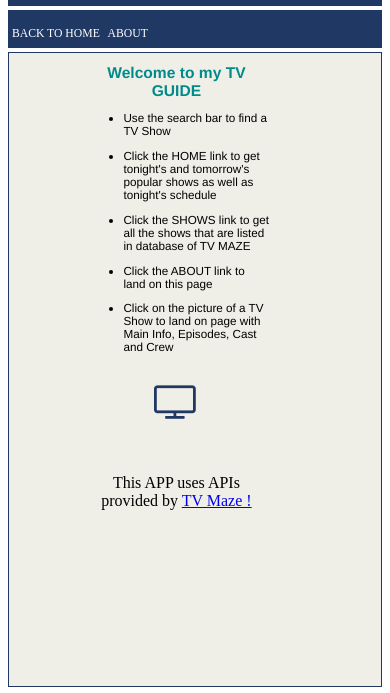
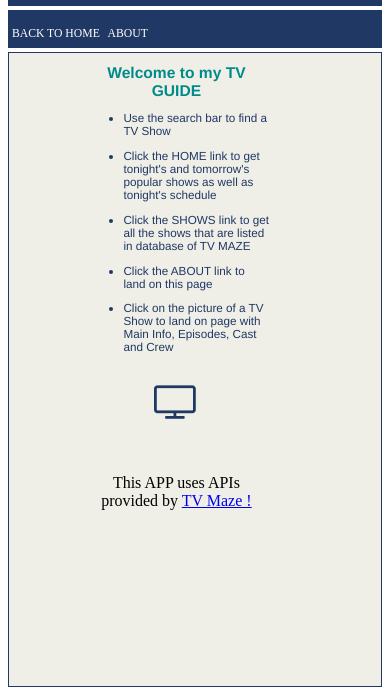
Before and after one commit to selle-dev/fifthApp, a website: page about.html in a window 390 px wide. Shown: the part 129-822 px from the top of the page. Drawn offline with Linux system fonts and the light colour scheme.

Commit message:
Add files via upload

```diff
--- a/style-v1.css
+++ b/style-v1.css
@@ -76,7 +76,7 @@ h2,h3
 
 .About_Text{
 	text-align: left;
-    color: 203864;
+    color: #203864;
     font-weight: normal;
     font-size: 0.8vw;
     font-family: "Helvetica Neue", Helvetica, Roboto, Arial, sans-serif;
@@ -1283,7 +1283,7 @@ font-weight: normal;
 
 .About_Text{
 	text-align: left;
-    color: 203864;
+    color: #203864;
     font-weight: normal;
     font-size: 3vw;
     font-family: "Helvetica Neue", Helvetica, Roboto, Arial, sans-serif;
```
